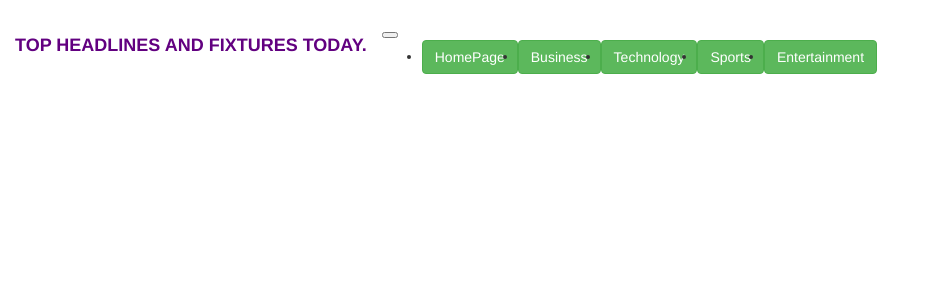
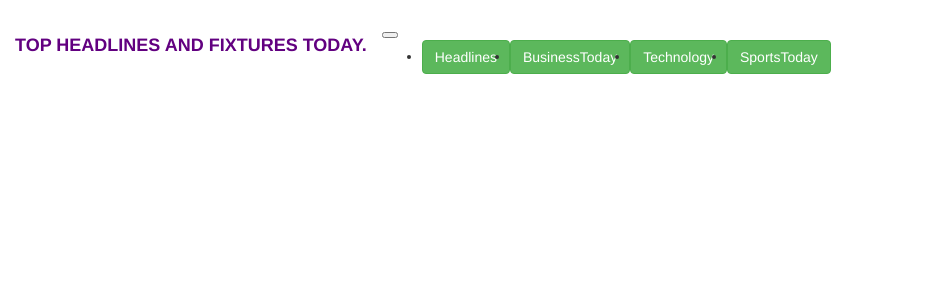
Before and after one commit to sha-lin/newsAPI, a Flask app: template app/templates/base.html in a window 1280 px wide. Shown: the top 300 px of the page, without its empty margins (0-925 px from the left). Run offline with Flask 2, Linux system fonts and the light colour scheme; the template is opened without the code that fills it, so the values that code supplies are empty; some libraries are stand-ins or nearby versions.

Commit message:
add business and sports nabar

```diff
--- a/app/templates/navbar.html
+++ b/app/templates/navbar.html
@@ -9,19 +9,16 @@
       <div class="collapse navbar-collapse" id="navbarText">
         <ul class="navbar-nav ms-auto y-4 p-4">
           <li class="nav-item active">
-            <a class="nav-link" href="/"><button type="button" class="btn btn-success">HomePage </button><span class="sr-only"></span></a>
+            <a class="nav-link" href="/"><button type="button" class="btn btn-success">Headlines </button><span class="sr-only"></span></a>
           </li>
           <li class="nav-item">
-            <a class="nav-link" href="/{{'categories/Business'}}"><button type="button" class="btn btn-success">Business</button></a>
+            <a class="nav-link" href="/{{'categories/Business'}}"><button type="button" class="btn btn-success">BusinessToday</button></a>
           </li>
           <li class="nav-item">
             <a class="nav-link" href="/{{'categories/Technology'}}"><button type="button" class="btn btn-success">Technology</button></a>
           </li>
           <li class="nav-item">
-            <a class="nav-link" href="/{{'categories/Sports'}}"><button type="button" class="btn btn-success">Sports</button></a>
-          </li>
-          <li class="nav-item">
-            <a class="nav-link" href="/{{'categories/Entertainment'}}"><button type="button" class="btn btn-success">Entertainment</button></a>
+            <a class="nav-link" href="/{{'categories/Sports'}}"><button type="button" class="btn btn-success">SportsToday</button></a>
           </li>
         </ul>
 
```
